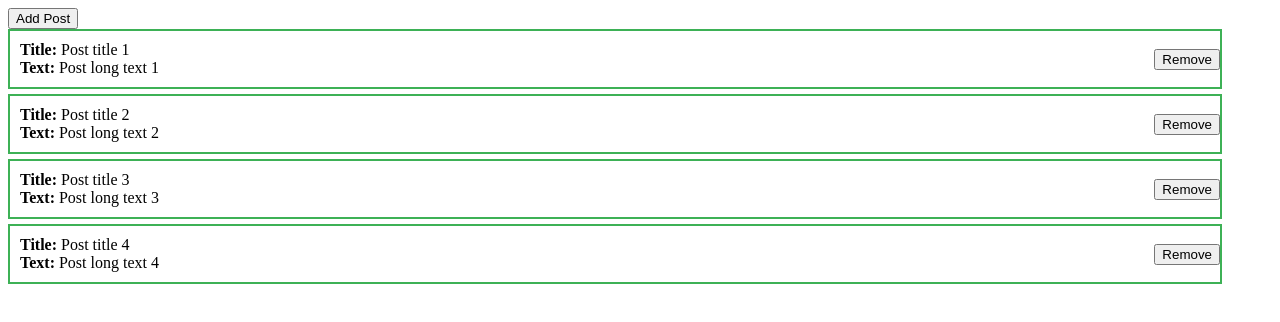
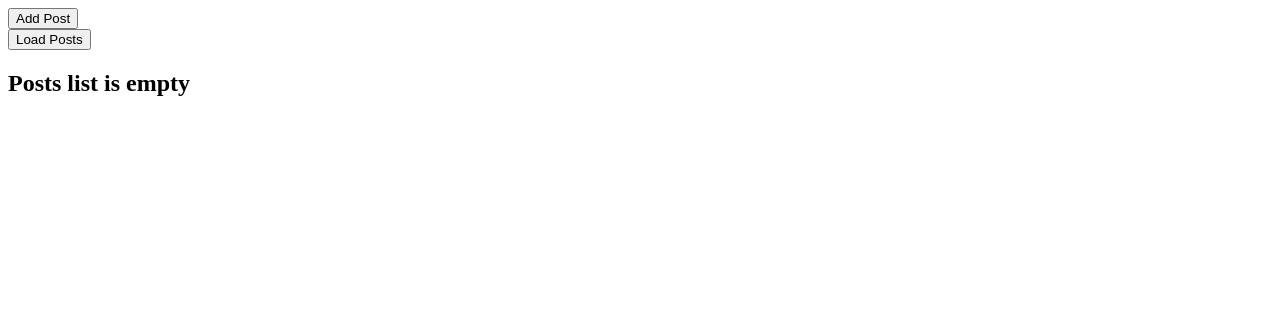
Before and after one commit to AzHAzizov/vue3_practice, a Vue app: page / in a window 1280 px wide. Shown: the top 322 px of the page. Built offline with nearby package versions, Linux system fonts and the light colour scheme.

Commit message:
Load posts from server when click button Load Posts is ready

```diff
--- a/package.json
+++ b/package.json
@@ -8,6 +8,7 @@
     "lint": "vue-cli-service lint"
   },
   "dependencies": {
+    "axios": "^1.4.0",
     "core-js": "^3.8.3",
     "vue": "^3.2.13",
     "vue-router": "^4.0.3",
@@ -36,7 +37,9 @@
     "parserOptions": {
       "parser": "@babel/eslint-parser"
     },
-    "rules": {"vue/multi-word-component-names": 0}
+    "rules": {
+      "vue/multi-word-component-names": 0
+    }
   },
   "browserslist": [
     "> 1%",
--- a/src/App.vue
+++ b/src/App.vue
@@ -1,6 +1,7 @@
 <template>
     <div class="app">
         <comp-button @click="dialogShow = true">Add Post</comp-button>
+        <comp-button @click="fetchPosts"> Load Posts </comp-button>
         <comp-dialog v-model:show="dialogShow">
             <post-form @save="savePost" />
         </comp-dialog>
@@ -11,6 +12,7 @@
 <script>
 import PostForm from './components/PostForm.vue'
 import PostList from './components/PostList.vue'
+import axios from 'axios'
 
 
 export default {
@@ -20,13 +22,10 @@ export default {
     data() {
         return {
             posts: [
-                {id: 1, title: "Post title 1", text: "Post long text 1"},
-                {id: 2, title: "Post title 2", text: "Post long text 2"},
-                {id: 3, title: "Post title 3", text: "Post long text 3"},
-                {id: 4, title: "Post title 4", text: "Post long text 4"},
+
             ],
             title: "",
-            text: "",
+            body: "",
             dialogShow: false,
         }
     },
@@ -40,6 +39,19 @@ export default {
 
         removePost(post) {
             this.posts = this.posts.filter(p => p.id !== post.id);
+        },
+
+
+        async fetchPosts() {
+            try {
+
+
+                const response = await axios.get('https://jsonplaceholder.typicode.com/posts?_limit=10');
+                this.posts = response.data
+
+            } catch (error) {
+                alert("Error on get posts from SERVER")
+            }
         }
 
         // titleInput(event){
@@ -48,6 +60,7 @@ export default {
         // textInput(event){
         //     this.text = event.target.value;
         // }
+
     }
 }
 </script>
--- a/src/components/PostForm.vue
+++ b/src/components/PostForm.vue
@@ -3,7 +3,7 @@
         <form @submit.prevent>
             <h4>Craete new Post</h4>
             <comp-input v-model="post.title" type="text" placeholder="Title" />
-            <comp-input v-model="post.text" type="text" placeholder="Text" />
+            <comp-input v-model="post.data" type="text" placeholder="Text" />
 
             <comp-button  @click="createPost">
                 Save
--- a/src/components/PostItem.vue
+++ b/src/components/PostItem.vue
@@ -8,7 +8,7 @@
                 </div>
                 <div>
                     <strong>Text: </strong>
-                    <span>{{post.text}}</span>
+                    <span>{{post.body}}</span>
                 </div>
             </div>
 
--- a/src/components/ui/CompDialog.vue
+++ b/src/components/ui/CompDialog.vue
@@ -19,7 +19,8 @@ export default {
         hideDialogWindow() {
             this.$emit('update:show', false)
         }
-    }
+    },
+
 
 }
 </script>
```
Also changed, not shown: 1 other file (tests, documents, lock files or other folders).
